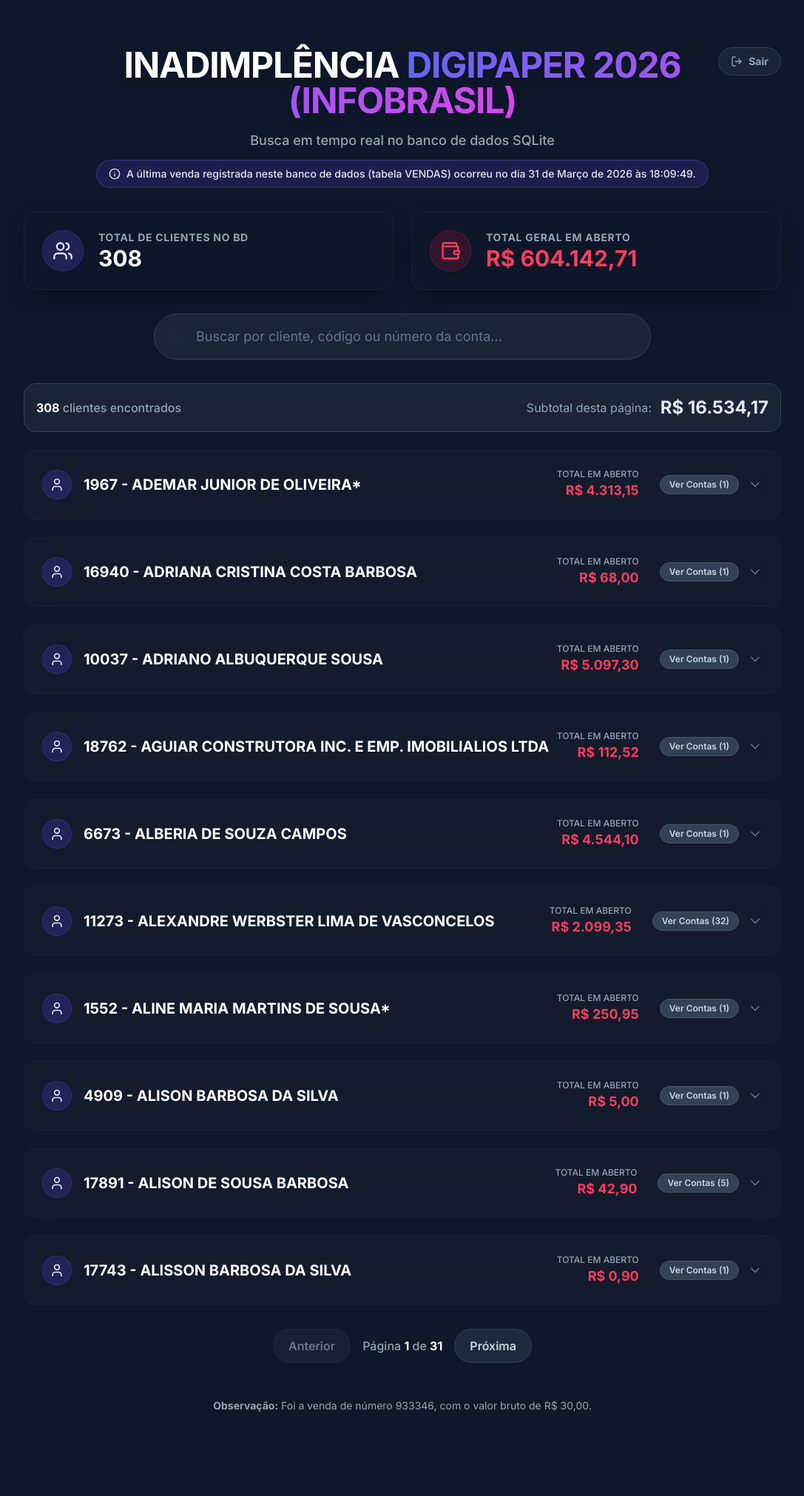
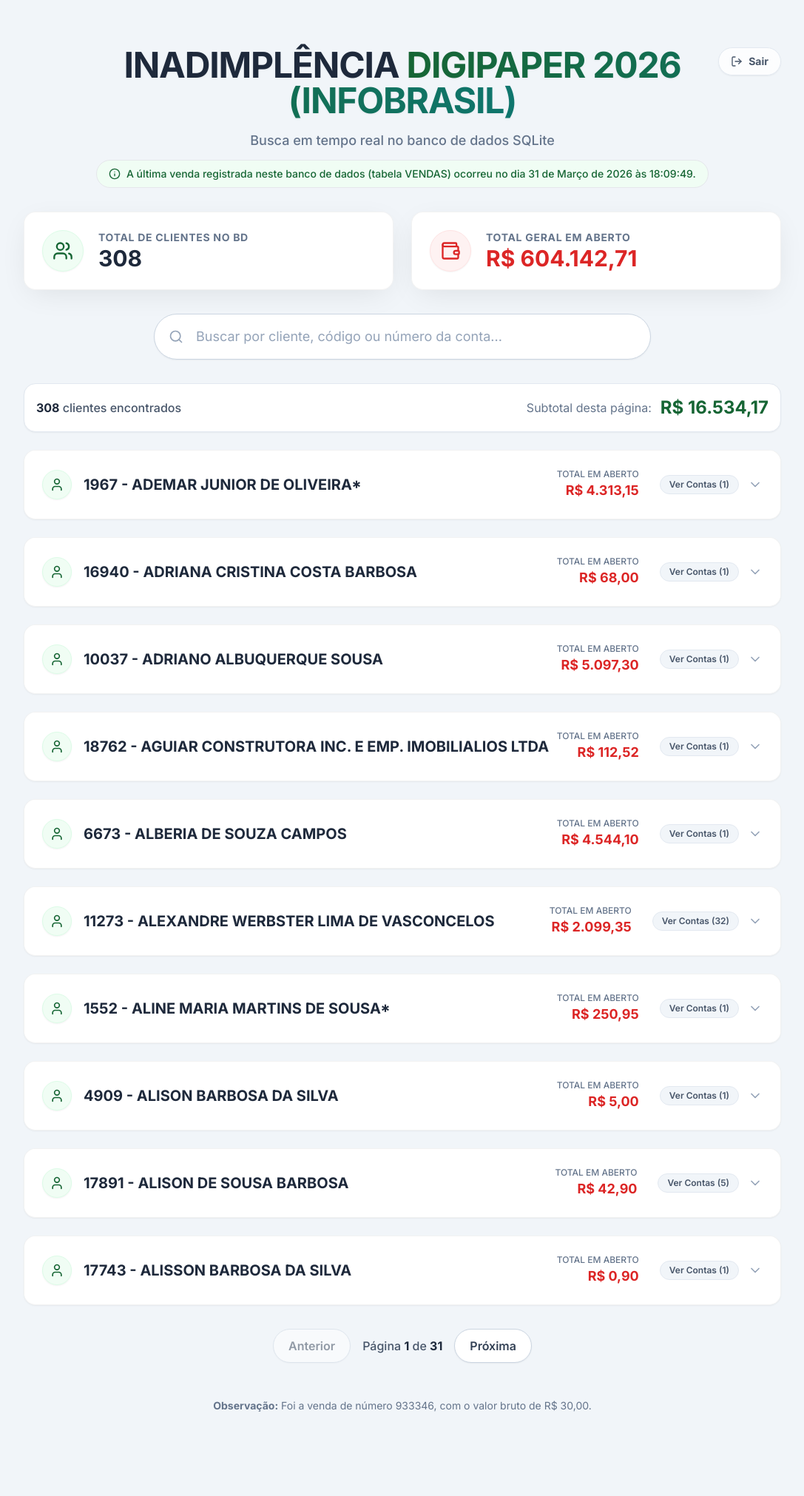
Before and after one commit to Robsonlima2021/sistema_spc_digipaper, a Flask app: page / in a window 1280 px wide. Shown: the whole page at 74% size, without its empty margins (96-1183 px from the left). Run offline with Flask 3, Linux system fonts and the light colour scheme; a user stored in the database is signed in; data comes from the database, SQL or seed files in the repository; some libraries are stand-ins or nearby versions.

Commit message:
UI Redesign: Classic Light Theme with Dark Green

```diff
--- a/templates/index.html
+++ b/templates/index.html
@@ -1,5 +1,5 @@
 <!DOCTYPE html>
-<html lang="pt-BR" class="bg-slate-900 text-slate-200 antialiased">
+<html lang="pt-BR" class="bg-slate-50 text-slate-800 antialiased">
 <head>
     <meta charset="UTF-8">
     <meta name="viewport" content="width=device-width, initial-scale=1.0">
@@ -12,9 +12,9 @@
           extend: {
             fontFamily: { sans: ['Inter', 'sans-serif'] },
             colors: {
-              brand: { 50: '#eef2ff', 100: '#e0e7ff', 500: '#6366f1', 600: '#4f46e5', 900: '#312e81' },
-              accent: '#d946ef',
-              danger: '#f43f5e'
+              brand: { 50: '#f0fdf4', 100: '#dcfce7', 500: '#22c55e', 600: '#16a34a', 800: '#166534', 900: '#14532d' },
+              accent: '#0f766e',
+              danger: '#dc2626'
             }
           }
         }
@@ -35,15 +35,15 @@
       }
 
       .glass {
-        background: rgba(15, 23, 42, 0.7);
+        background: rgba(255, 255, 255, 0.95);
         backdrop-filter: blur(16px);
         -webkit-backdrop-filter: blur(16px);
-        border: 1px solid rgba(255, 255, 255, 0.05);
-        box-shadow: 0 10px 30px -10px rgba(0,0,0,0.5);
+        border: 1px solid rgba(0, 0, 0, 0.05);
+        box-shadow: 0 10px 40px -10px rgba(0,0,0,0.1);
       }
 
       .loader {
-        border-top-color: #3b82f6;
+        border-top-color: #166534;
         animation: spin 1s linear infinite;
       }
       @keyframes spin {
@@ -52,19 +52,19 @@
       }
     </style>
 </head>
-<body class="min-h-screen p-4 md:p-8 font-sans bg-slate-900 text-slate-200">
+<body class="min-h-screen p-4 md:p-8 font-sans bg-slate-100 text-slate-800">
 
     <!-- Decorative background elements -->
     <div class="fixed top-0 left-0 w-full h-full overflow-hidden -z-10 pointer-events-none">
-        <div class="absolute -top-32 -left-32 w-96 h-96 rounded-full bg-brand-600/10 blur-3xl"></div>
-        <div class="absolute top-1/2 right-0 w-96 h-96 rounded-full bg-accent/5 blur-3xl"></div>
+        <div class="absolute -top-32 -left-32 w-96 h-96 rounded-full bg-brand-100 blur-3xl opacity-50"></div>
+        <div class="absolute top-1/2 right-0 w-96 h-96 rounded-full bg-slate-200 blur-3xl opacity-50"></div>
     </div>
 
 <div class="max-w-5xl mx-auto relative">
 
     <!-- Logout Button -->
     <div class="absolute top-4 right-4 md:top-8 md:right-0">
-        <a href="{{ url_for('logout') }}" class="flex items-center gap-2 px-4 py-2 bg-slate-800/80 backdrop-blur border border-slate-700 rounded-full text-slate-400 hover:text-danger hover:bg-slate-800 hover:border-red-900/50 transition-all shadow-sm text-sm font-bold">
+        <a href="{{ url_for('logout') }}" class="flex items-center gap-2 px-4 py-2 bg-white/80 backdrop-blur border border-slate-200 rounded-full text-slate-600 hover:text-danger hover:bg-red-50 hover:border-red-200 transition-all shadow-sm text-sm font-bold">
             <i data-lucide="log-out" class="w-4 h-4"></i>
             Sair
         </a>
@@ -72,11 +72,11 @@
 
     <!-- Header -->
     <header class="mb-8 text-center pt-8">
-        <h1 class="text-4xl md:text-5xl font-extrabold text-white tracking-tight mb-4 drop-shadow-lg uppercase">
-            INADIMPLÊNCIA <span class="text-transparent bg-clip-text bg-gradient-to-r from-brand-500 to-accent">DIGIPAPER 2026 (INFOBRASIL)</span>
+        <h1 class="text-4xl md:text-5xl font-extrabold text-slate-800 tracking-tight mb-4 drop-shadow-sm uppercase">
+            INADIMPLÊNCIA <span class="text-transparent bg-clip-text bg-gradient-to-r from-brand-800 to-accent">DIGIPAPER 2026 (INFOBRASIL)</span>
         </h1>
-        <p class="text-slate-400 text-lg font-medium mb-3">Busca em tempo real no banco de dados SQLite</p>
-        <div class="inline-block bg-brand-900/40 text-brand-400 text-sm px-4 py-2 rounded-full border border-brand-500/30 font-medium">
+        <p class="text-slate-500 text-lg font-medium mb-3">Busca em tempo real no banco de dados SQLite</p>
+        <div class="inline-block bg-brand-50 text-brand-800 text-sm px-4 py-2 rounded-full border border-brand-200 font-medium">
             <i data-lucide="info" class="w-4 h-4 inline mr-1 -mt-0.5"></i>
             A última venda registrada neste banco de dados (tabela VENDAS) ocorreu no dia 31 de Março de 2026 às 18:09:49.
         </div>
@@ -85,21 +85,21 @@
     <!-- Dashboard -->
     <div class="grid grid-cols-1 md:grid-cols-2 gap-6 mb-8">
         <div class="glass rounded-2xl p-6 flex items-center gap-5">
-            <div class="w-14 h-14 rounded-full bg-brand-900/50 flex items-center justify-center text-brand-400 shadow-inner border border-brand-500/20">
+            <div class="w-14 h-14 rounded-full bg-brand-50 flex items-center justify-center text-brand-800 shadow-sm border border-brand-100">
                 <i data-lucide="users" class="w-7 h-7"></i>
             </div>
             <div>
-                <p class="text-sm font-bold text-slate-400 uppercase tracking-wider">Total de Clientes no BD</p>
-                <div class="text-3xl font-extrabold text-white" id="dashClientes">--</div>
+                <p class="text-sm font-bold text-slate-500 uppercase tracking-wider">Total de Clientes no BD</p>
+                <div class="text-3xl font-extrabold text-slate-800" id="dashClientes">--</div>
             </div>
         </div>
 
         <div class="glass rounded-2xl p-6 flex items-center gap-5">
-            <div class="w-14 h-14 rounded-full bg-rose-900/30 flex items-center justify-center text-danger shadow-inner border border-rose-500/20">
+            <div class="w-14 h-14 rounded-full bg-red-50 flex items-center justify-center text-danger shadow-sm border border-red-100">
                 <i data-lucide="wallet" class="w-7 h-7"></i>
             </div>
             <div>
-                <p class="text-sm font-bold text-slate-400 uppercase tracking-wider">Total Geral em Aberto</p>
+                <p class="text-sm font-bold text-slate-500 uppercase tracking-wider">Total Geral em Aberto</p>
                 <div class="text-3xl font-extrabold text-danger" id="dashValor">--</div>
             </div>
         </div>
@@ -107,11 +107,11 @@
 
     <!-- Search Bar -->
     <div class="relative max-w-2xl mx-auto mb-8 group">
-        <div class="absolute inset-y-0 left-0 pl-5 flex items-center pointer-events-none transition-colors group-focus-within:text-brand-400">
-            <i data-lucide="search" class="w-5 h-5 text-slate-500 group-focus-within:text-brand-400 transition-colors"></i>
+        <div class="absolute inset-y-0 left-0 pl-5 flex items-center pointer-events-none transition-colors group-focus-within:text-brand-800">
+            <i data-lucide="search" class="w-5 h-5 text-slate-400 group-focus-within:text-brand-800 transition-colors"></i>
         </div>
         <input type="text" id="searchInput"
-            class="block w-full pl-14 pr-6 py-4 rounded-full border border-slate-700 shadow-sm bg-slate-800/80 backdrop-blur text-white placeholder-slate-500 focus:ring-2 focus:ring-brand-500 focus:border-brand-500 focus:outline-none transition-all duration-300 text-lg"
+            class="block w-full pl-14 pr-6 py-4 rounded-full border border-slate-300 shadow-sm bg-white text-slate-800 placeholder-slate-400 focus:ring-2 focus:ring-brand-800 focus:border-brand-800 focus:outline-none transition-all duration-300 text-lg"
             placeholder="Buscar por cliente, código ou número da conta..." autocomplete="off">
     </div>
 
@@ -122,13 +122,13 @@
     <div id="errorMsg" class="hidden text-center text-danger font-medium mb-6"></div>
 
     <!-- Results count -->
-    <div id="statsBar" class="hidden mb-6 flex flex-col md:flex-row justify-between items-center gap-4 bg-slate-800/80 backdrop-blur p-4 rounded-2xl shadow-sm border border-slate-700">
-        <div class="text-slate-400 font-medium">
-            <span id="resultsCount" class="font-bold text-white">0</span> clientes encontrados
+    <div id="statsBar" class="hidden mb-6 flex flex-col md:flex-row justify-between items-center gap-4 bg-white p-4 rounded-2xl shadow-sm border border-slate-200">
+        <div class="text-slate-600 font-medium">
+            <span id="resultsCount" class="font-bold text-slate-800">0</span> clientes encontrados
         </div>
         <div class="flex items-center gap-3">
-            <span class="text-slate-400">Subtotal desta página:</span>
-            <span id="totalPagina" class="text-2xl font-bold text-brand-400">R$ 0,00</span>
+            <span class="text-slate-500">Subtotal desta página:</span>
+            <span id="totalPagina" class="text-2xl font-bold text-brand-800">R$ 0,00</span>
         </div>
     </div>
 
@@ -139,15 +139,15 @@
 
     <!-- Pagination -->
     <div id="pagination" class="hidden mt-8 mb-12 flex justify-center items-center gap-4">
-        <button id="btnPrev" class="px-5 py-2.5 rounded-full bg-slate-800 border border-slate-700 text-slate-300 font-semibold hover:bg-slate-700 hover:text-brand-400 transition-colors shadow-sm disabled:opacity-50 disabled:cursor-not-allowed">Anterior</button>
-        <div class="text-slate-400 font-medium">
-            Página <span id="pageCurrent" class="font-bold text-white">1</span> de <span id="pageTotal" class="font-bold text-white">1</span>
+        <button id="btnPrev" class="px-5 py-2.5 rounded-full bg-white border border-slate-300 text-slate-700 font-semibold hover:bg-slate-50 hover:text-brand-800 transition-colors shadow-sm disabled:opacity-50 disabled:cursor-not-allowed">Anterior</button>
+        <div class="text-slate-600 font-medium">
+            Página <span id="pageCurrent" class="font-bold text-slate-800">1</span> de <span id="pageTotal" class="font-bold text-slate-800">1</span>
         </div>
-        <button id="btnNext" class="px-5 py-2.5 rounded-full bg-slate-800 border border-slate-700 text-slate-300 font-semibold hover:bg-slate-700 hover:text-brand-400 transition-colors shadow-sm disabled:opacity-50 disabled:cursor-not-allowed">Próxima</button>
+        <button id="btnNext" class="px-5 py-2.5 rounded-full bg-white border border-slate-300 text-slate-700 font-semibold hover:bg-slate-50 hover:text-brand-800 transition-colors shadow-sm disabled:opacity-50 disabled:cursor-not-allowed">Próxima</button>
     </div>
 
     <!-- Footer Observation -->
-    <footer class="mt-8 mb-20 text-center text-sm text-slate-400">
+    <footer class="mt-8 mb-20 text-center text-sm text-slate-500">
         <p><strong>Observação:</strong> Foi a venda de número 933346, com o valor bruto de R$ 30,00.</p>
     </footer>
 
@@ -250,10 +250,10 @@
 
         if(data.clientes.length === 0) {
             clientList.innerHTML = `
-                <div class="text-center py-12 bg-slate-800/50 rounded-2xl border border-slate-700">
-                    <i data-lucide="inbox" class="w-16 h-16 text-slate-600 mx-auto mb-4"></i>
-                    <h3 class="text-xl font-bold text-white">Nenhum resultado encontrado</h3>
-                    <p class="text-slate-400 mt-2">Tente buscar por outro nome ou número de conta.</p>
+                <div class="text-center py-12 bg-white rounded-2xl border border-slate-200">
+                    <i data-lucide="inbox" class="w-16 h-16 text-slate-300 mx-auto mb-4"></i>
+                    <h3 class="text-xl font-bold text-slate-700">Nenhum resultado encontrado</h3>
+                    <p class="text-slate-500 mt-2">Tente buscar por outro nome ou número de conta.</p>
                 </div>
             `;
             return;
@@ -264,25 +264,25 @@
 
             let contasHtml = '';
             cliente.contas.forEach(conta => {
-                let sitColor = conta.situacao === 'A' ? "bg-amber-500/10 text-amber-400 border-amber-500/20" : "bg-emerald-500/10 text-emerald-400 border-emerald-500/20";
+                let sitColor = conta.situacao === 'A' ? "bg-amber-100 text-amber-700 border-amber-200" : "bg-emerald-100 text-emerald-700 border-emerald-200";
 
                 let itensHtml = '';
                 if (conta.itens && conta.itens.length > 0) {
                     conta.itens.forEach(item => {
                         itensHtml += `
-                            <tr class="hover:bg-slate-700/30 transition-colors">
-                                <td class="px-6 py-3 whitespace-nowrap font-medium text-slate-400">${item.codigo}</td>
-                                <td class="px-6 py-3 text-slate-200">${item.descricao}</td>
-                                <td class="px-6 py-3 whitespace-nowrap text-slate-300">${item.qtd}</td>
-                                <td class="px-6 py-3 whitespace-nowrap text-slate-300">${formatCurrency(item.unitario)}</td>
-                                <td class="px-6 py-3 whitespace-nowrap text-right font-medium text-slate-200">${formatCurrency(item.total)}</td>
+                            <tr class="hover:bg-slate-50 transition-colors">
+                                <td class="px-6 py-3 whitespace-nowrap font-medium text-slate-500">${item.codigo}</td>
+                                <td class="px-6 py-3 text-slate-800">${item.descricao}</td>
+                                <td class="px-6 py-3 whitespace-nowrap text-slate-600">${item.qtd}</td>
+                                <td class="px-6 py-3 whitespace-nowrap text-slate-600">${formatCurrency(item.unitario)}</td>
+                                <td class="px-6 py-3 whitespace-nowrap text-right font-medium text-slate-800">${formatCurrency(item.total)}</td>
                             </tr>
                         `;
                     });
                 } else {
                     itensHtml = `
                         <tr>
-                            <td colspan="5" class="px-6 py-6 text-center font-bold text-brand-400 tracking-widest uppercase bg-brand-900/10 border-t border-b border-brand-500/20">
+                            <td colspan="5" class="px-6 py-6 text-center font-bold text-brand-800 tracking-widest uppercase bg-brand-50 border-t border-b border-brand-100">
                                 <i data-lucide="refresh-cw" class="w-5 h-5 inline-block mr-2 -mt-1"></i>
                                 Valor Renegociado
                             </td>
@@ -291,24 +291,24 @@
                 }
 
                 contasHtml += `
-                <div class="conta bg-slate-800 rounded-xl border border-slate-700 shadow-sm overflow-hidden">
-                    <div class="conta-header bg-slate-800/80 p-4 border-b border-slate-700 flex flex-wrap gap-4 justify-between items-center">
+                <div class="conta bg-white rounded-xl border border-slate-200 shadow-sm overflow-hidden">
+                    <div class="conta-header bg-slate-50 p-4 border-b border-slate-200 flex flex-wrap gap-4 justify-between items-center">
                         <div class="flex items-center gap-3">
-                            <div class="p-2 bg-brand-900/50 text-brand-400 rounded-lg"><i data-lucide="file-text" class="w-4 h-4"></i></div>
+                            <div class="p-2 bg-brand-50 text-brand-800 rounded-lg"><i data-lucide="file-text" class="w-4 h-4"></i></div>
                             <div>
-                                <h3 class="font-bold text-white">Conta Nº ${conta.numero}</h3>
-                                <p class="text-xs text-slate-400 font-medium">Venda: ${conta.venda}</p>
+                                <h3 class="font-bold text-slate-800">Conta Nº ${conta.numero}</h3>
+                                <p class="text-xs text-slate-500 font-medium">Venda: ${conta.venda}</p>
                             </div>
                         </div>
                         <div class="flex flex-wrap items-center gap-3 md:gap-6 text-sm">
-                            <div class="flex items-center gap-1.5 text-slate-400"><i data-lucide="calendar" class="w-4 h-4"></i> ${formatDate(conta.vencimento)}</div>
+                            <div class="flex items-center gap-1.5 text-slate-600"><i data-lucide="calendar" class="w-4 h-4"></i> ${formatDate(conta.vencimento)}</div>
                             <span class="px-2.5 py-0.5 rounded-full text-xs font-bold border ${sitColor}">Situação: ${conta.situacao}</span>
                             <div class="text-lg font-bold text-danger">${formatCurrency(conta.valor_parcela)}</div>
                         </div>
                     </div>
                     <div class="overflow-x-auto">
-                        <table class="w-full text-left text-sm text-slate-300">
-                            <thead class="text-xs text-slate-400 uppercase bg-slate-800/50 border-b border-slate-700">
+                        <table class="w-full text-left text-sm text-slate-600">
+                            <thead class="text-xs text-slate-500 uppercase bg-slate-50 border-b border-slate-200">
                                 <tr>
                                     <th scope="col" class="px-6 py-3 font-semibold">Cód</th>
                                     <th scope="col" class="px-6 py-3 font-semibold">Descrição</th>
@@ -317,7 +317,7 @@
                                     <th scope="col" class="px-6 py-3 font-semibold text-right">Total</th>
                                 </tr>
                             </thead>
-                            <tbody class="divide-y divide-slate-700/50">
+                            <tbody class="divide-y divide-slate-100">
                                 ${itensHtml}
                             </tbody>
                         </table>
@@ -329,29 +329,29 @@
             html += `
             <div class="cliente glass rounded-2xl shadow-sm hover:shadow-lg transition-all duration-300 overflow-hidden">
                 <details class="group">
-                    <summary class="cliente-summary p-5 md:p-6 cursor-pointer flex justify-between items-center bg-slate-800/30 hover:bg-slate-800/60 transition-colors">
+                    <summary class="cliente-summary p-5 md:p-6 cursor-pointer flex justify-between items-center bg-white/50 hover:bg-white/80 transition-colors">
                         <div class="flex items-center gap-4">
-                            <div class="w-10 h-10 rounded-full bg-brand-900/50 flex items-center justify-center text-brand-400 border border-brand-500/20 shadow-inner">
+                            <div class="w-10 h-10 rounded-full bg-brand-50 flex items-center justify-center text-brand-800 border border-brand-100 shadow-sm">
                                 <i data-lucide="user" class="w-5 h-5"></i>
                             </div>
                             <div>
-                                <span class="text-xl font-bold text-white">${cliente.codigo ? cliente.codigo + ' - ' : ''}${cliente.nome}</span>
+                                <span class="text-xl font-bold text-slate-800">${cliente.codigo ? cliente.codigo + ' - ' : ''}${cliente.nome}</span>
                             </div>
                         </div>
                         <div class="flex items-center gap-3">
                             <div class="text-right hidden sm:block mr-4">
-                                <p class="text-xs text-slate-400 font-medium uppercase">Total em Aberto</p>
+                                <p class="text-xs text-slate-500 font-medium uppercase">Total em Aberto</p>
                                 <p class="text-lg font-bold text-danger">${formatCurrency(cliente.total_aberto)}</p>
                             </div>
-                            <span class="hidden md:inline-flex px-3 py-1 text-xs font-semibold rounded-full bg-slate-700 text-slate-300 border border-slate-600">Ver Contas (${cliente.contas.length})</span>
-                            <i data-lucide="chevron-down" class="w-5 h-5 text-slate-500 group-open:rotate-180 transition-transform duration-300"></i>
+                            <span class="hidden md:inline-flex px-3 py-1 text-xs font-semibold rounded-full bg-slate-100 text-slate-600 border border-slate-200">Ver Contas (${cliente.contas.length})</span>
+                            <i data-lucide="chevron-down" class="w-5 h-5 text-slate-400 group-open:rotate-180 transition-transform duration-300"></i>
                         </div>
                     </summary>
-                    <div class="p-5 md:p-6 bg-slate-900/50 border-t border-slate-700 space-y-6">
+                    <div class="p-5 md:p-6 bg-slate-50/50 border-t border-slate-100 space-y-6">
                         ${contasHtml}
 
-                        <div class="mt-6 p-4 bg-rose-900/10 rounded-xl border border-rose-500/20 flex justify-end items-center gap-3">
-                            <span class="text-slate-400 font-medium">Total do Cliente:</span>
+                        <div class="mt-6 p-4 bg-red-50 rounded-xl border border-red-100 flex justify-end items-center gap-3">
+                            <span class="text-slate-600 font-medium">Total do Cliente:</span>
                             <span class="text-2xl font-bold text-danger tracking-tight">${formatCurrency(cliente.total_aberto)}</span>
                         </div>
                     </div>
```
Also changed, not shown: templates/login.html (+22 -22 lines).
